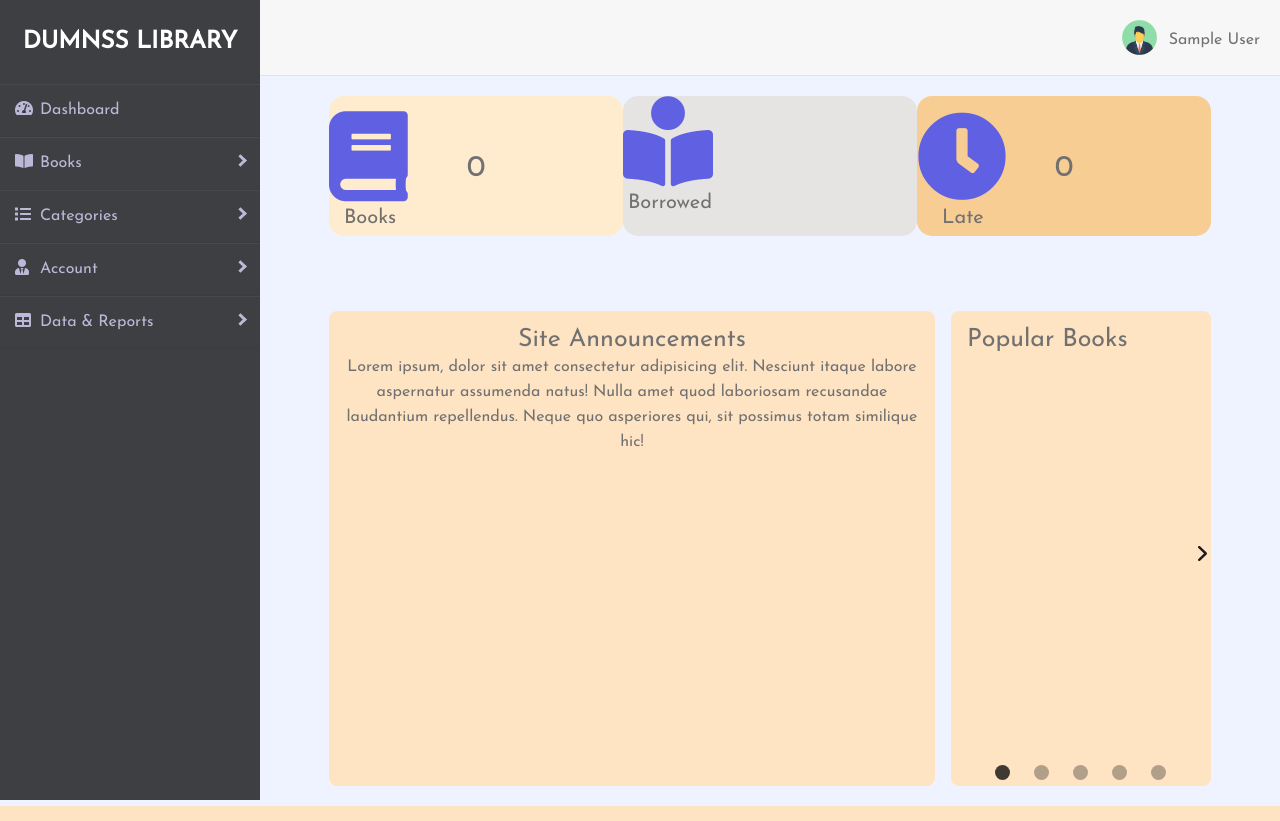
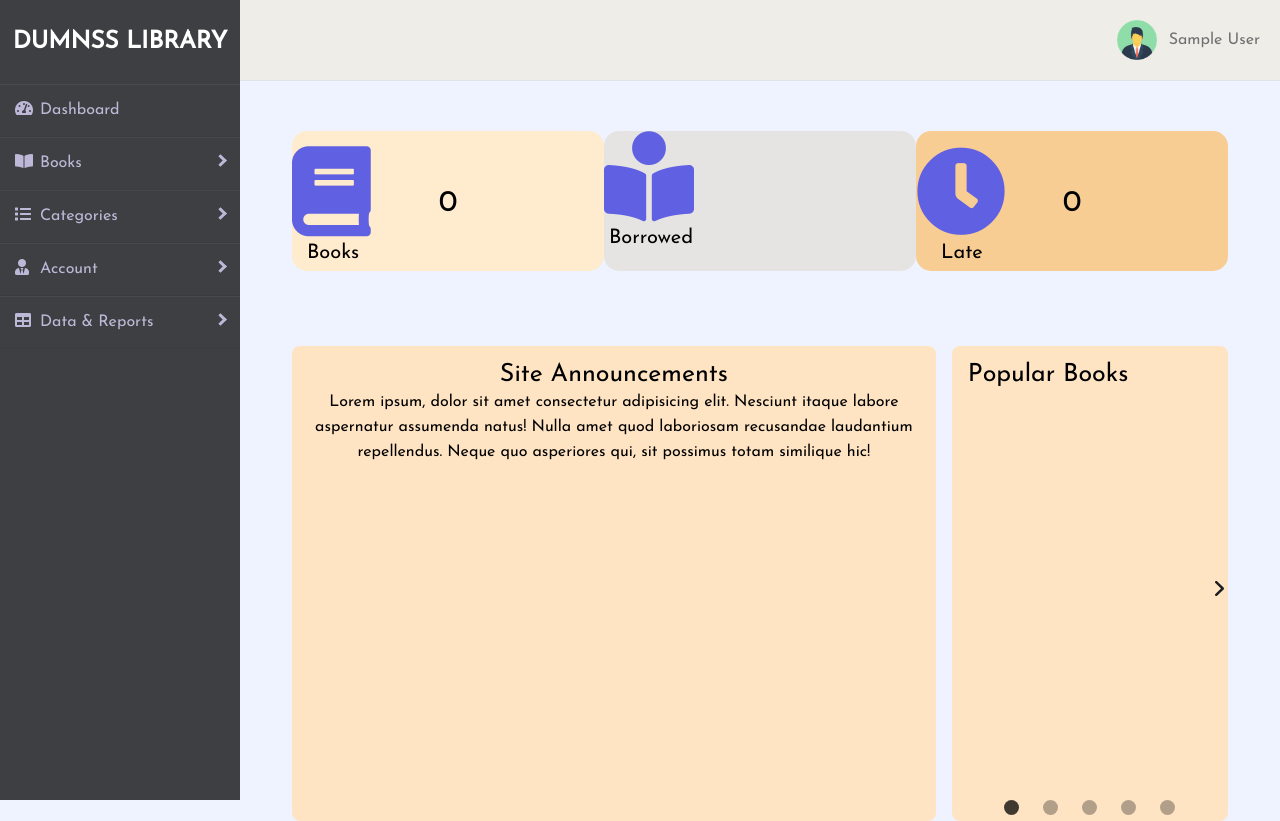
Before and after one commit to Kitsunejasutin/gamification, a PHP site: page / in a window 1280 px wide. Run offline with PHP 8.4, Linux system fonts and the light colour scheme; the visitor is signed in with stand-in values (Sample User, id 1); data that the repository does not hold is empty; some libraries are stand-ins or nearby versions.

Commit message:
Properly Adjust Sidebar to content  * Finally got rid of margin hacks to put content besides sidebar  * Properly Scale down Books' Images

```diff
--- a/styles/dashboard.css
+++ b/styles/dashboard.css
@@ -129,7 +129,6 @@ div.news {
     display: flex;
     align-self: center;
     width: 90%;
-    height: 100%;
     margin: auto;
 }
 
@@ -137,7 +136,6 @@ div.main-news {
     justify-content: center;
     text-align: center;
     width: 70%;
-    max-height: 100vh;
     background-color: bisque;
     padding: 1rem;
     border-radius: .5rem;
@@ -164,7 +162,6 @@ div.holder {
     display: flex;
     width: 90%;
     max-height: 50vh;
-    top: 15%;
     padding: 10px;
     margin: auto;
     border-bottom: 1px solid rgb(179, 179, 179);
@@ -178,12 +175,12 @@ div.image-holder {
 }
 
 div.image-holder > img {
-    max-width: 300px;
+    max-width: 80%;
 }
 
 div.book-details {
     display: flex;
-    width: 35%;
+    width: 30%;
     flex-direction: column;
     align-content: center;
 }
@@ -238,7 +235,6 @@ i.fas {
 
 div.section {
     position: relative;
-    top: 20%;
     display: flex;
     flex-direction: column;
     width: 90%;
--- a/styles/header.css
+++ b/styles/header.css
@@ -14,15 +14,20 @@ body{
 
 .container{
   display: flex;
-  position: relative;
+  height: 100vh;
 }
 
 .container .sidebar{
-  width: 260px;
+  width: 240px;
   height: 100%;
   background: #000000bd;
   padding: 30px 0px;
-  position: fixed;
+  position:-webkit-sticky;
+  position: sticky;
+  overflow: hidden;
+  flex-shrink: 0;
+  left: 0;
+  top: 0;
 }
 
 .container .sidebar h2{
@@ -113,46 +118,35 @@ body{
   border-top-right-radius: 5px;
 }
 
-.container .main_content{
+.main_content{
+  display: flex;
+  flex-direction: column;
   width: 100%;
-  margin-left: 260px;
 }
 
-.container .main_content .topbar {
+.main_content .topbar {
+  width: 100%;
   padding: 20px;
   display: flex;
-  align-items: center ;
   justify-content: right;
-  background: rgb(247, 247, 247);
+  background: rgb(238, 237, 232);
   color: #717171;
   border-bottom: 1px solid #e0e4e8;
+  margin-bottom: 50px;
 }
 
-.container .main_content .topbar .account {
+.main_content .topbar .account {
   display: flex;
-  align-items: center ;
-  justify-content: right;
-  -webkit-user-select: none;
-  -moz-user-select: none;
-  -ms-user-select: none;
+  align-items: center;
   user-select: none;
 }
 
-.container .main_content .topbar .account .user-icon {
-  width: 35px;
-  height: 35px;
+.main_content .topbar .account .user-icon {
+  width: 40px;
 }
 
-.container .main_content .topbar .account .text {
+.main_content .topbar .account .text {
   padding-left: 12px;
-  padding-top: 5px;
-}
-
-.container .main_content .topbar .indicator {
-  transform: rotateX(180deg);
-  padding-left: 4px;
-  margin-top: -17px ;
-  font-size: 30px;
 }
 
 .modal-body {
@@ -175,8 +169,6 @@ button.blue {
 
 }
 
-.container .main_content .info{
-  margin: 20px;
-  color: #717171;
+.info{
   line-height: 25px;
 }
```
Also changed, not shown: includes/bars.php (indentation only).
